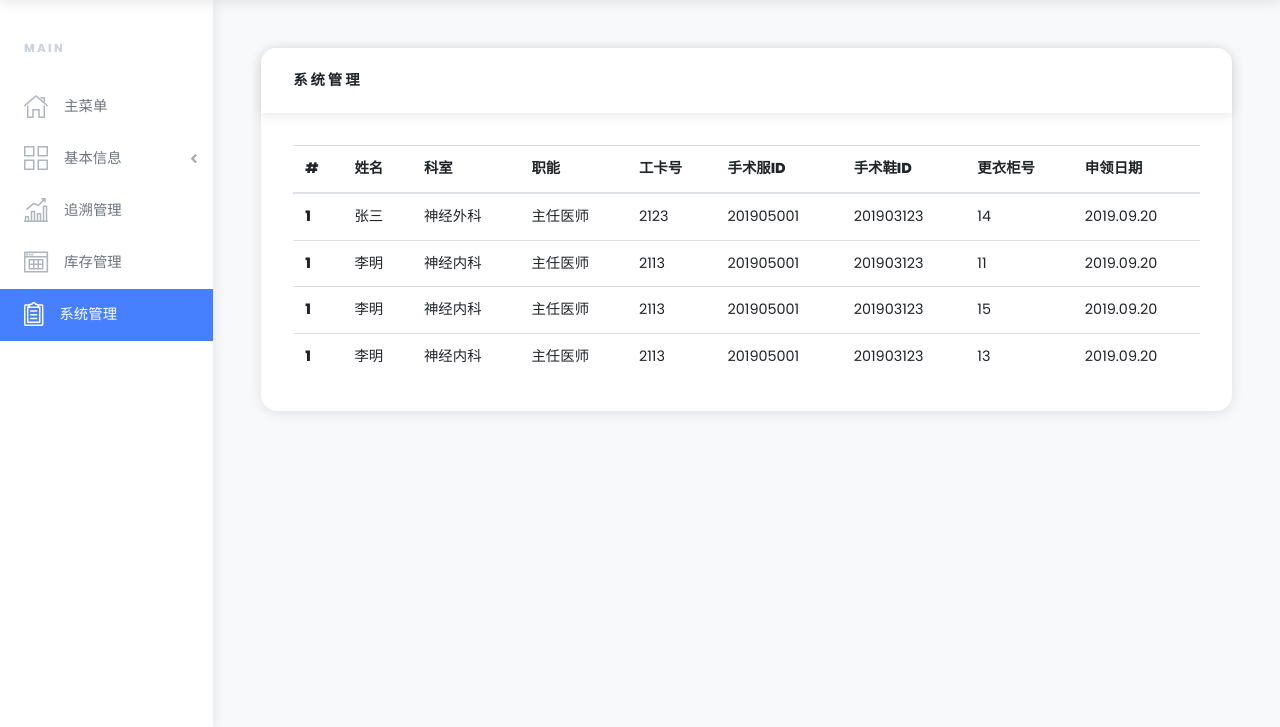
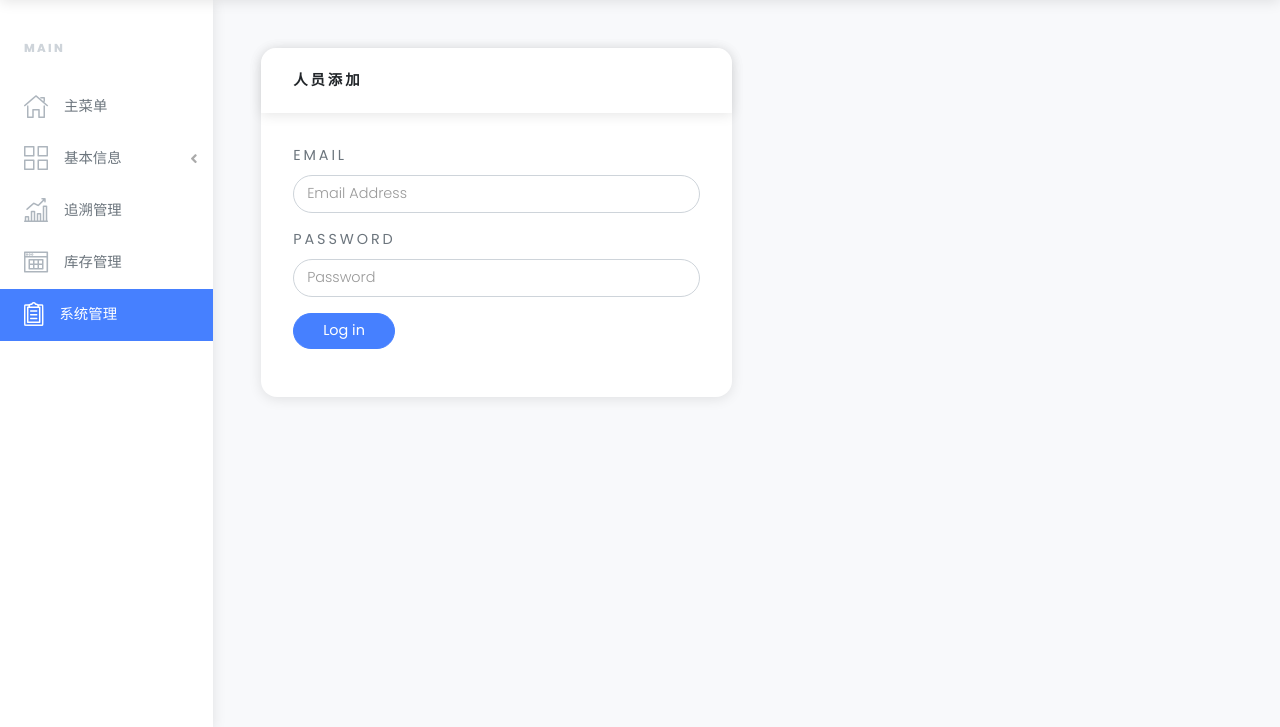
Before and after one commit to GengYufei/mysite, a Django app: page /actionManage/system/ in a window 1280 px wide. Shown: the part 72-799 px from the top of the page. Run offline with Django 3.2, Linux system fonts and the light colour scheme; some libraries are stand-ins or nearby versions.

```diff
--- a/actionManage/templates/actionManage/actionSystem.html
+++ b/actionManage/templates/actionManage/actionSystem.html
@@ -28,73 +28,25 @@
     <div class="container-fluid px-xl-5">
         <section class="py-5">
             <div class="row">
-                <div class="col-lg-12 mb-4">
+                <div class="col-lg-6 mb-5">
                     <div class="card">
                         <div class="card-header">
-                            <h6 class="text-uppercase mb-0">系统管理</h6>
+                            <h3 class="h6 text-uppercase mb-0">人员添加</h3>
                         </div>
                         <div class="card-body">
-                            <table class="table card-text">
-                                <thead>
-                                    <tr>
-                                        <th>#</th>
-                                        <th>姓名</th>
-                                        <th>科室</th>
-                                        <th>职能</th>
-                                        <th>工卡号</th>
-                                        <th>手术服ID</th>
-                                        <th>手术鞋ID</th>
-                                        <th>更衣柜号</th>
-                                        <th>申领日期</th>
-                                    </tr>
-                                </thead>
-                                <tbody>
-                                    <tr>
-                                        <th scope="row">1</th>
-                                        <td>张三</td>
-                                        <td>神经外科</td>
-                                        <td>主任医师</td>
-                                        <td>2123</td>
-                                        <td>201905001</td>
-                                        <td>201903123</td>
-                                        <td>14</td>
-                                        <td>2019.09.20</td>
-                                    </tr>
-                                    <tr>
-                                        <th scope="row">1</th>
-                                        <td>李明</td>
-                                        <td>神经内科</td>
-                                        <td>主任医师</td>
-                                        <td>2113</td>
-                                        <td>201905001</td>
-                                        <td>201903123</td>
-                                        <td>11</td>
-                                        <td>2019.09.20</td>
-                                    </tr>
-                                    <tr>
-                                        <th scope="row">1</th>
-                                        <td>李明</td>
-                                        <td>神经内科</td>
-                                        <td>主任医师</td>
-                                        <td>2113</td>
-                                        <td>201905001</td>
-                                        <td>201903123</td>
-                                        <td>15</td>
-                                        <td>2019.09.20</td>
-                                    </tr>
-                                    <tr>
-                                        <th scope="row">1</th>
-                                        <td>李明</td>
-                                        <td>神经内科</td>
-                                        <td>主任医师</td>
-                                        <td>2113</td>
-                                        <td>201905001</td>
-                                        <td>201903123</td>
-                                        <td>13</td>
-                                        <td>2019.09.20</td>
-                                    </tr>
-                                </tbody>
-                            </table>
+                            <form>
+                              <div class="form-group">
+                                <label class="form-control-label text-uppercase">Email</label>
+                                <input type="email" placeholder="Email Address" class="form-control">
+                              </div>
+                              <div class="form-group">
+                                <label class="form-control-label text-uppercase">Password</label>
+                                <input type="password" placeholder="Password" class="form-control">
+                              </div>
+                              <div class="form-group">
+                                <button type="submit" class="btn btn-primary">Log in</button>
+                              </div>
+                            </form>
                         </div>
                     </div>
                 </div>
--- a/actionManage/urls.py
+++ b/actionManage/urls.py
@@ -11,4 +11,5 @@ urlpatterns = [
     path('traces/', views.actionManage_traces, name='actionManage_traces'),
     path('stock/', views.actionManage_stock, name='actionManage_stock'),
     path('system/', views.actionManage_system, name='actionManage_system'),
+    path('system/addEmploy/', views.actionManage_system_addEmploy, name='actionManage_system_addEmploy'),
 ]
--- a/actionManage/views.py
+++ b/actionManage/views.py
@@ -45,3 +45,8 @@ def actionManage_stock(request):
 def actionManage_system(request):
     context = {}
     return render(request, 'actionManage/actionSystem.html', context)
+
+# 系统设置-人员添加
+def actionManage_system_addEmploy(request):
+    context = {}
+    return render(request, 'actionManage/actionSystem_addEmploy.html', context)
--- a/templates/base.html
+++ b/templates/base.html
@@ -1,4 +1,5 @@
-{% load staticfiles %}  {#Django框架，引入静态文件static的方法#}
+{#{% load staticfiles %}  {#Django框架，引入静态文件static的方法#}
+{% load static %}  {#Django框架，引入静态文件static的方法#}
 <!DOCTYPE html>
 <html lang="zh-CN">
 <head>
@@ -98,7 +99,7 @@
 
     {# 备案信息 #}
     <div class="beian">
-        <p>耿雨飞 版权所有 | 基于 Django 构建   &nbsp;&nbsp;&copy 2019 | 托管于 阿里云主机 | 京ICP备19049667号</p>
+        <p>耿雨飞 版权所有 | 基于 Django 构建   &nbsp;&nbsp;&copy 2019 | 托管于 阿里云主机 | <a href="http://beian.miit.gov.cn">京ICP备19049667号</a></p>
         <p>站长统计 | 今日IP[12] | 昨日IP[6] | 当前在线[3]</p>
     </div>
 </body>
```
